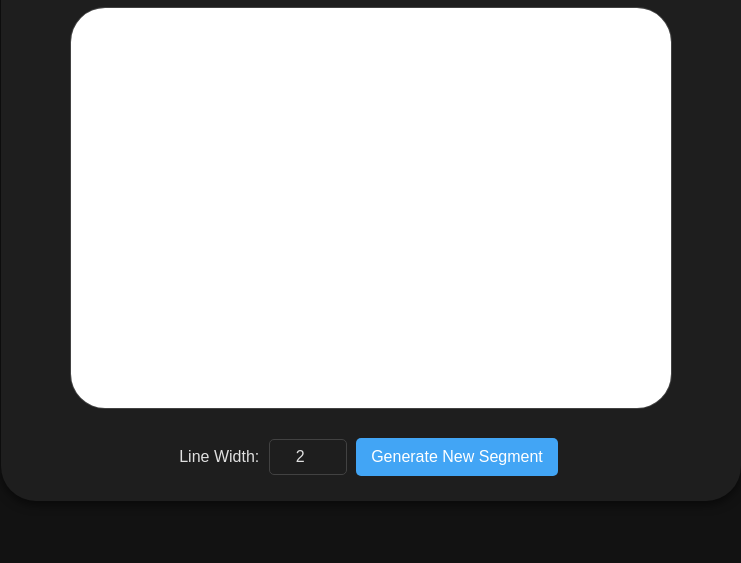
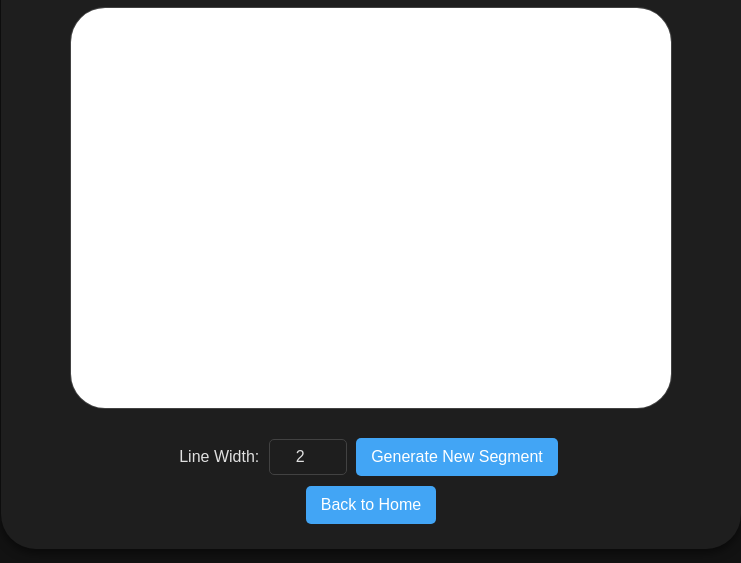
Before and after one commit to Damienb123/WebGL-line-renderer, a plain HTML site: page line-rendering/index.html in a window 1280 px wide. Shown: the part 155-718 px from the top of the page, without its empty margins (269-1010 px from the left). Drawn offline with Linux system fonts and the light colour scheme.

Commit message:
Update index.html

```diff
--- a/line-rendering/index.html
+++ b/line-rendering/index.html
@@ -19,6 +19,7 @@
             <input type="number" id="lineWidth" value="2" min="1" max="10">
             <button id="addPoint">Generate New Segment</button>
         </div>
+         <button onClick="location.href='IntroPage.html'">Back to Home</button>
     </div>
 
     <script src="script.js"></script>
```
